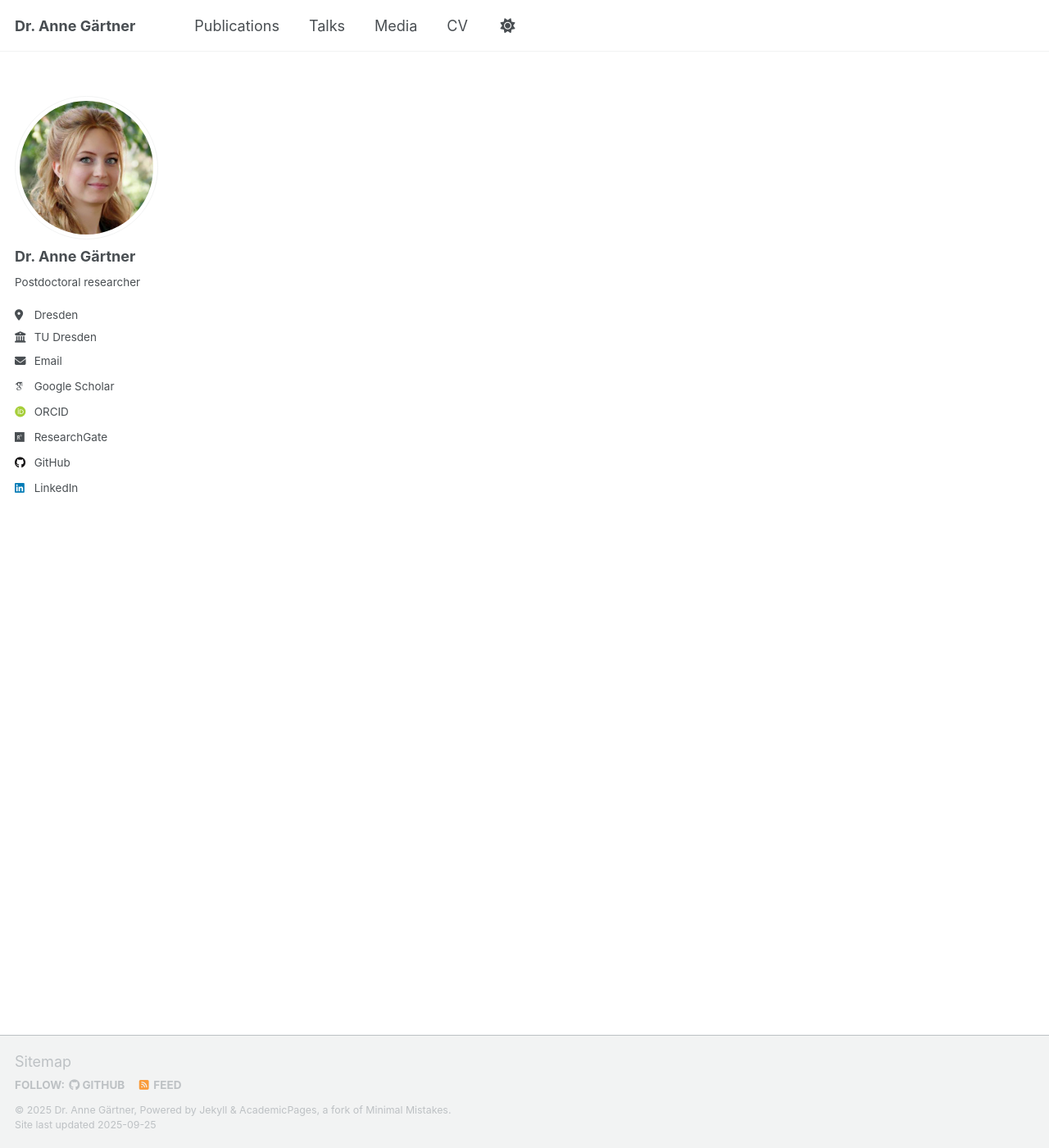
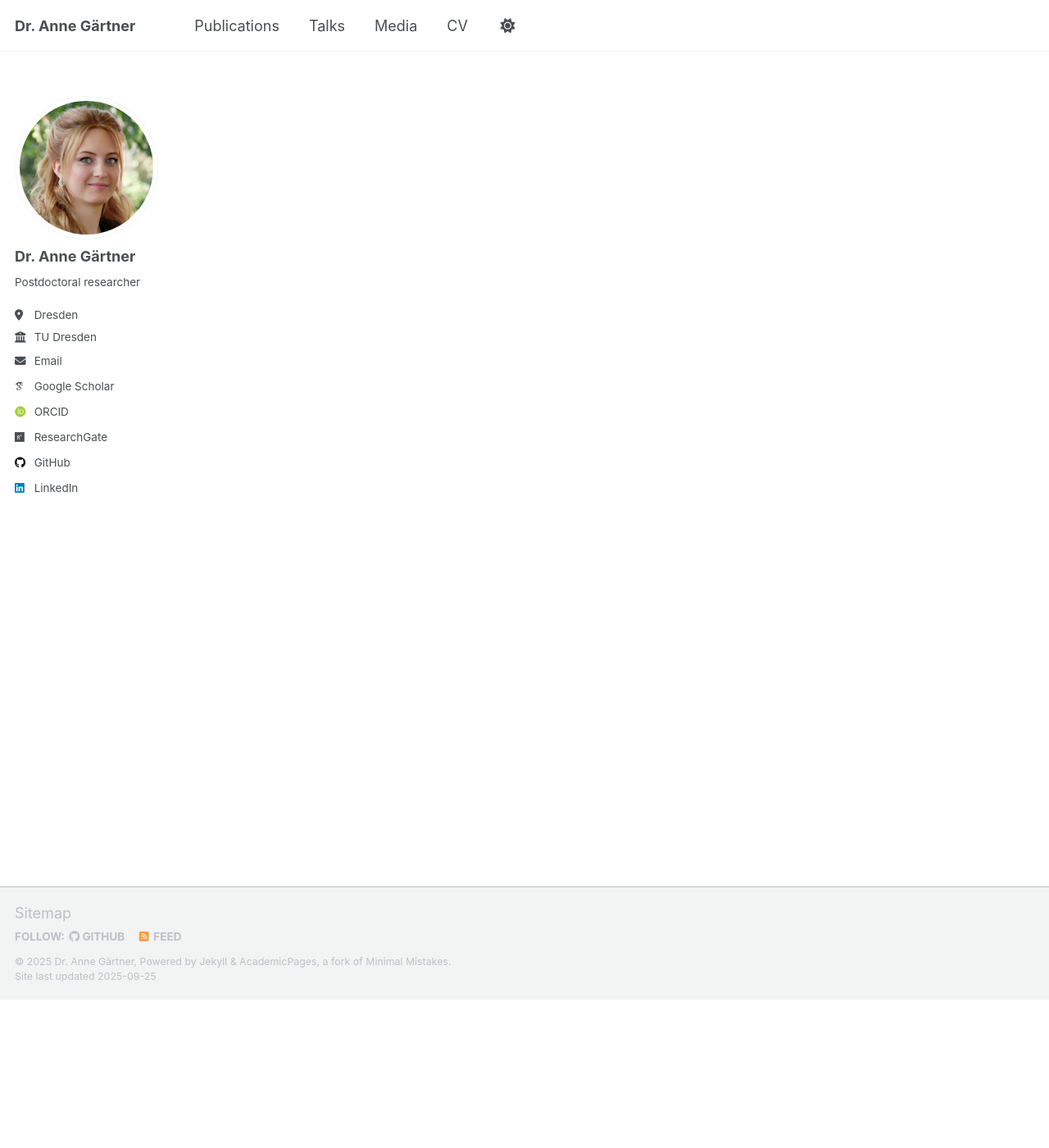
Before and after one commit to angaertner/angaertner.github.io, a Jekyll site: the page built from _pages/about.md, in a window 1280 px wide and 1400 px high, scrolled down 181 px. Shown: the whole window at 82% size. Built offline with Jekyll 4.4.1, drawn with Linux system fonts in a browser that asks for light colours; some web fonts are replaced; a script that is not in the unit is left out.

Commit message:
Update _page.scss

```diff
--- a/_sass/layout/_page.scss
+++ b/_sass/layout/_page.scss
@@ -8,7 +8,6 @@
   margin-top: 2em;
   padding-left: 1em;
   padding-right: 1em;
-  padding-bottom: 56em;
   animation: intro 0.3s both;
   animation-delay: 0.35s;
 
```
